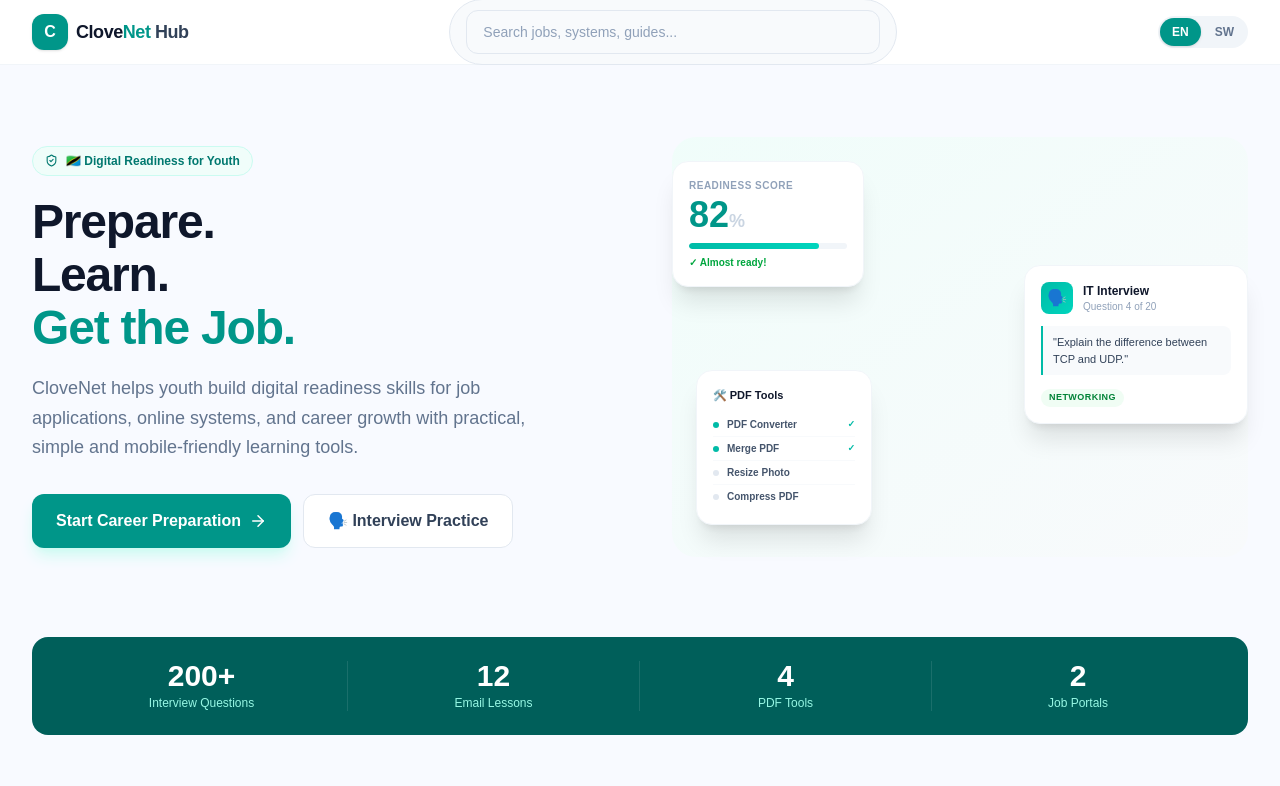
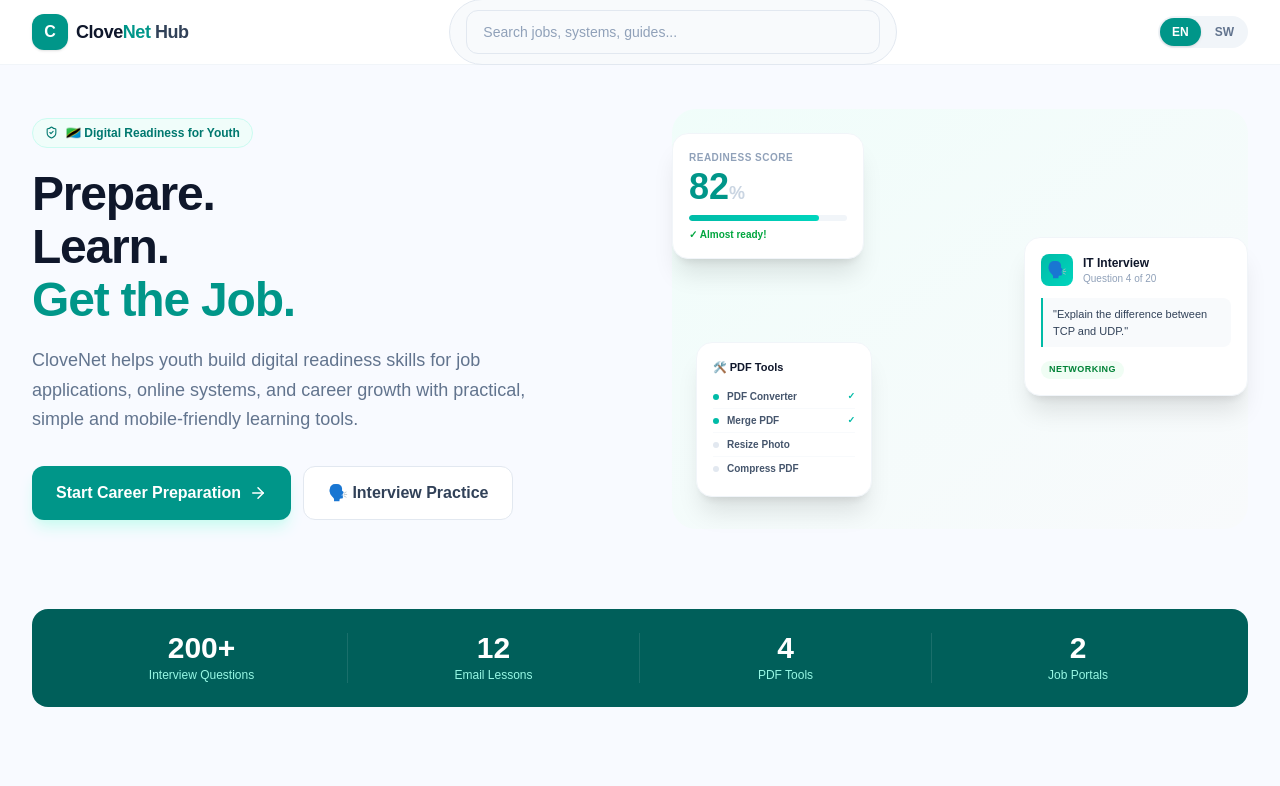
Before and after one commit to k1008pcyasir-star/clovenet-hubv1, a React (Vite) app: page / in a window 1280 px wide. Shown: the top 786 px of the page. Built offline with nearby package versions, Linux system fonts and the light colour scheme.

Commit message:
scroll to top

```diff
--- a/src/components/Layout.jsx
+++ b/src/components/Layout.jsx
@@ -237,7 +237,7 @@
       )}
 
       {/* ══════════ MAIN ══════════ */}
-      <main className="flex-1 py-8 sm:py-10 lg:py-12">
+      <main className="flex-1 pt-5 pb-10">
         <div className="max-w-7xl mx-auto w-full px-4 sm:px-6 lg:px-8">
           {children}
         </div>
--- a/src/components/ScrollToTop.jsx
+++ b/src/components/ScrollToTop.jsx
@@ -1,16 +1,11 @@
 import { useEffect } from "react";
 import { useLocation } from "react-router-dom";
 
-/**
- * ScrollToTop — inafanya scroll juu kila route inabadilika.
- * Weka ndani ya <Router> kwenye App.jsx mara moja — itarekebisha
- * pages ZOTE bila kugusa file nyingine yoyote.
- */
 export default function ScrollToTop() {
   const { pathname } = useLocation();
 
   useEffect(() => {
-    window.scrollTo({ top: 0, behavior: "instant" });
+    window.scrollTo(0, 0);
   }, [pathname]);
 
   return null;
--- a/src/features/guided-flow/pages/Details.jsx
+++ b/src/features/guided-flow/pages/Details.jsx
@@ -34,7 +34,7 @@
   // ✅ IMEONDOLEWA: wrapper wa nje uliokuwa na min-h-screen bg-clovenet-bg py-6 px-4
   // Layout tayari inashughulikia padding na background
   return (
-    <div className="max-w-3xl mx-auto space-y-8">
+    <div className="max-w-3xl mx-auto space-y-6">
 
       {/* Header */}
       <div className="text-center sm:text-left">
```
